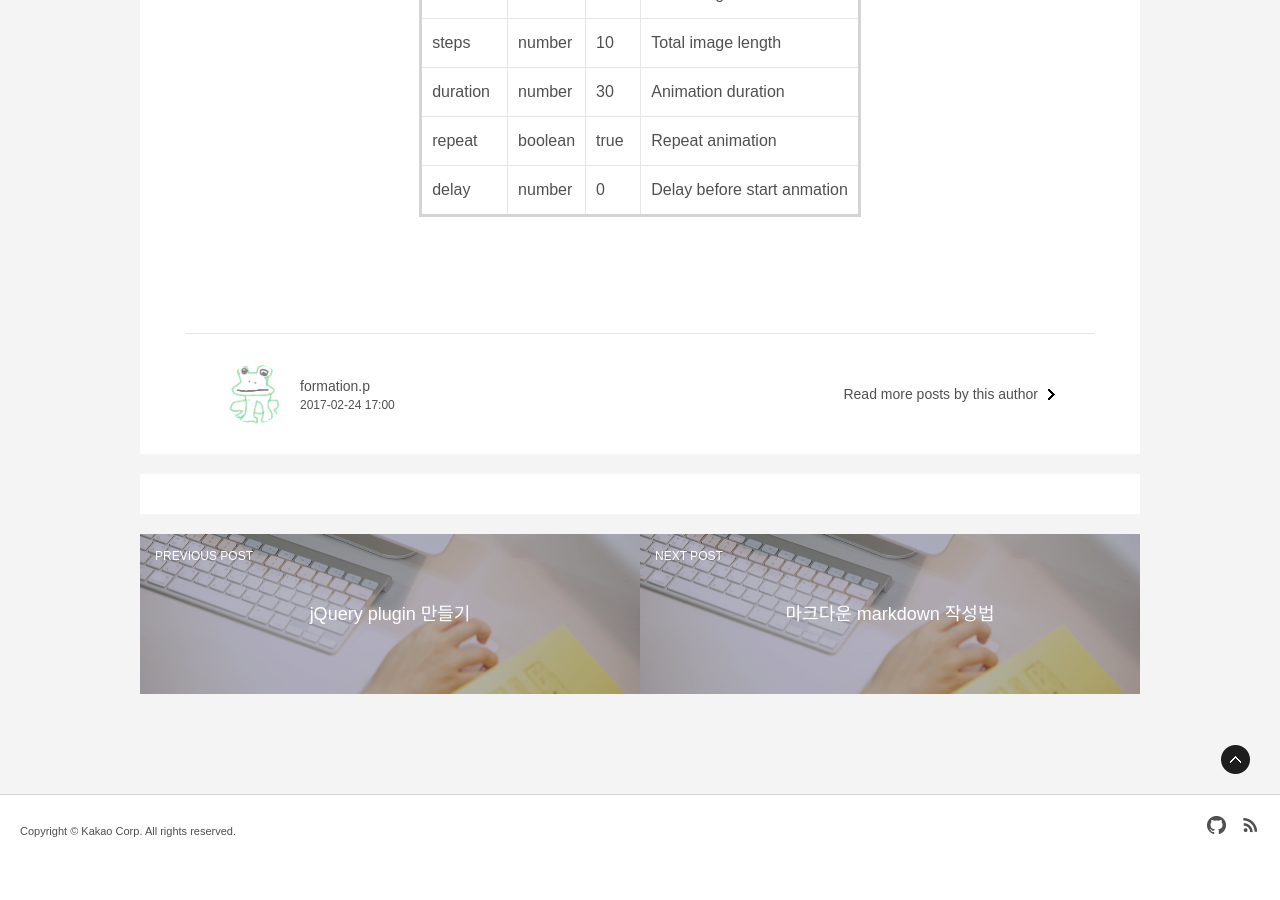
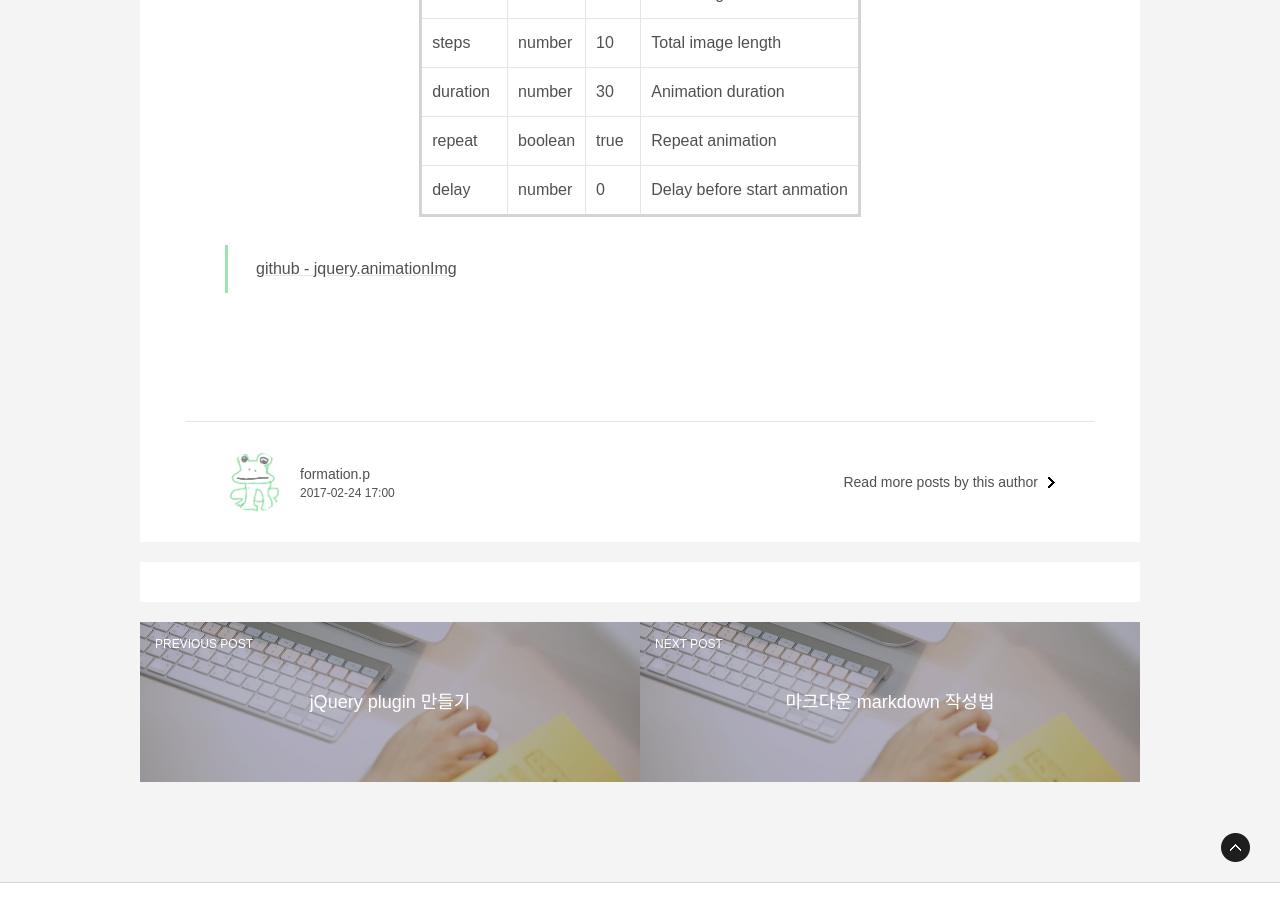
Before and after one commit to gutmate/gutmate.github.com, a Jekyll site: the page built from _posts/2017-02-24-jquery-animation.md, in a window 1280 px wide and 900 px high, scrolled down 3678 px. Built offline with Jekyll 4.4.1, drawn with Linux system fonts in a browser that asks for light colours; some web fonts are replaced; comment, search, counter and statistics services are not loaded.

Commit message:
Update Posting about jQuery-anmation

```diff
--- a/_posts/2017-02-24-jquery-animation.md
+++ b/_posts/2017-02-24-jquery-animation.md
@@ -118,3 +118,5 @@ $(document).ready(function(){
 |duration |number   |30     |Animation duration           |
 |repeat   |boolean  |true   |Repeat animation             |
 |delay    |number   |0      |Delay before start anmation  |
+
+> [github - jquery.animationImg](https://github.com/gutmate/animationJS)
```
